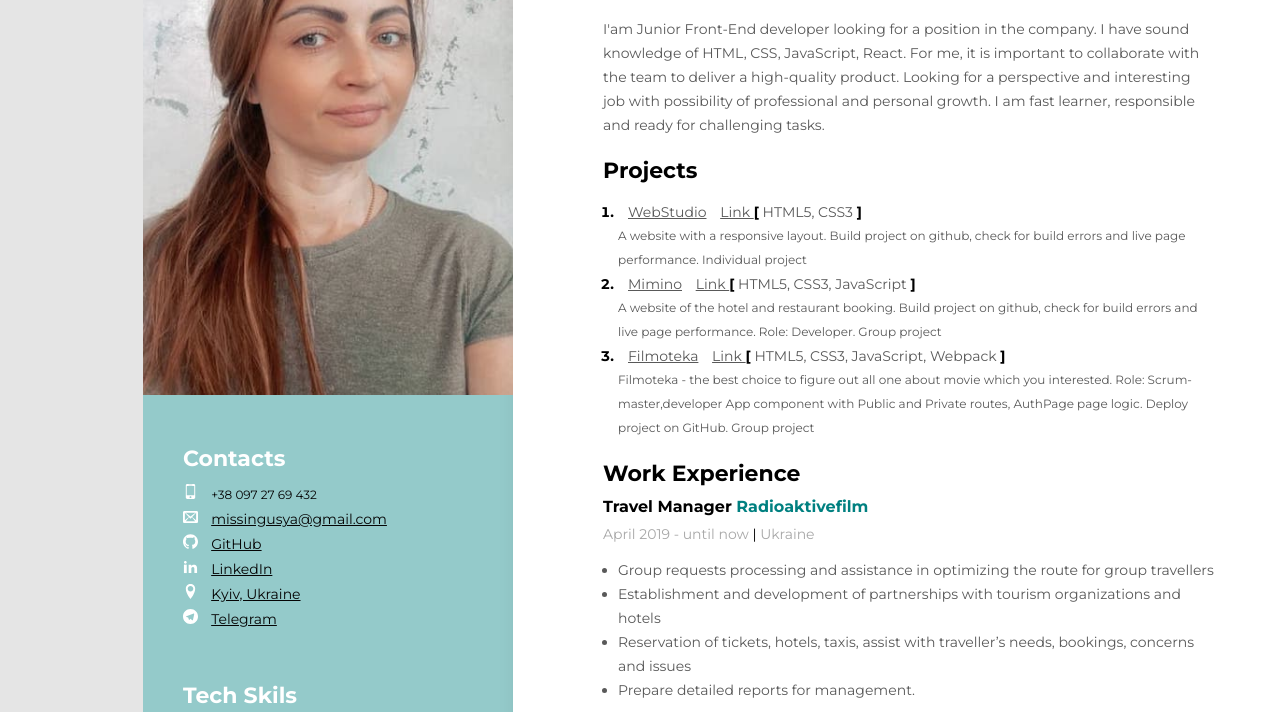
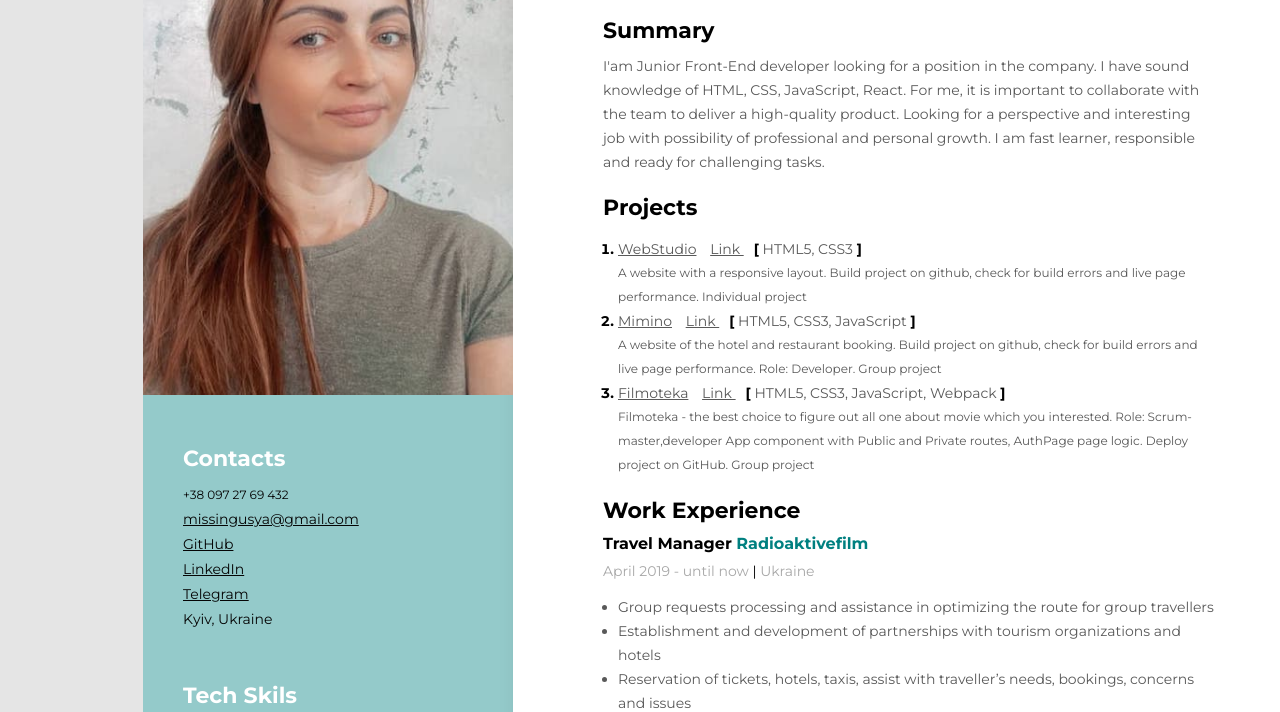
Before and after one commit to Inhaasap/Curriculum_Vitae, a plain HTML site: page index.html in a window 1280 px wide. Shown: the part 208-920 px from the top of the page. Drawn offline with Linux system fonts and the light colour scheme.

Commit message:
fixed issues

```diff
--- a/index.html
+++ b/index.html
@@ -21,6 +21,7 @@
         <div class="about">
           <h2 class="about-position">Junior Front-End Developer</h2>
           <h1 class="about-name">Inha Yurchenko</h1>
+          <h3 class="title">Summary</h3>
           <p class="about-description">
             I'am Junior Front-End developer looking for a position in the
             company. I have sound knowledge of HTML, CSS, JavaScript, React. For
@@ -234,31 +235,31 @@
           <h3 class="sidebar-title">Contacts</h3>
           <div class="contact">
             <p class="contact-text">
-              <svg class="contact-icon" width="15" height="15">
+              <!-- <svg class="contact-icon" width="15" height="15">
                 <use href="./img/symbol-defs.svg#icon-mobile"></use>
-              </svg>
+              </svg> -->
               <a class="contact-link" href="380972769432"></a>+38 097 27 69 432
             </p>
             <p>
-              <svg class="contact-icon" width="15" height="15">
+              <!-- <svg class="contact-icon" width="15" height="15">
                 <use href="./img/symbol-defs.svg#icon-envelop"></use>
-              </svg>
+              </svg> -->
               <a class="contact-link" href="mailto:missingusya@gmail.com"
                 >missingusya@gmail.com</a
               >
             </p>
             <p>
-              <svg class="contact-icon" width="15" height="15">
+              <!-- <svg class="contact-icon" width="15" height="15">
                 <use href="./img/symbol-defs.svg#icon-github"></use>
-              </svg>
+              </svg> -->
               <a class="contact-link" href="https://github.com/Inhaasap"
                 >GitHub</a
               >
             </p>
             <p>
-              <svg class="contact-icon" width="15" height="15">
+              <!-- <svg class="contact-icon" width="15" height="15">
                 <use href="./img/symbol-defs.svg#icon-linkedin"></use>
-              </svg>
+              </svg> -->
               <a
                 class="contact-link"
                 href="https://www.linkedin.com/in/inha-yurchenko-64b110150/"
@@ -266,16 +267,16 @@
               >
             </p>
             <p>
-              <svg class="contact-icon" width="15" height="15">
-                <use href="./img/symbol-defs.svg#icon-location"></use>
-              </svg>
-              <a class="contact-link" href="#">Kyiv, Ukraine</a>
+              <!-- <svg class="contact-icon" width="15" height="15">
+                <use href="./img/symbol-defs.svg#icon-telegram"></use>
+              </svg> -->
+              <a class="contact-link" href="https://t.me/inhaasap">Telegram</a>
             </p>
             <p>
-              <svg class="contact-icon" width="15" height="15">
-                <use href="./img/symbol-defs.svg#icon-telegram"></use>
-              </svg>
-              <a class="contact-link" href="https://t.me/inhaasap">Telegram</a>
+              <!-- <svg class="contact-icon" width="15" height="15">
+                <use href="./img/symbol-defs.svg#icon-location"></use>
+              </svg> -->
+              <a class="contact-link location" href="#">Kyiv, Ukraine</a>
             </p>
           </div>
           <!-- Tech Skils -->
@@ -333,7 +334,7 @@
             <h3 class="sidebar-title">Languages</h3>
             <ul class="languages-list">
               <li class="languages-item">
-                <span class="languages-text">English - Upper Intermediate</span>
+                <span class="languages-text">English - Upper-Intermediate</span>
               </li>
               <li class="languages-item">
                 <span class="languages-text">Ukrainian - Native </span>
--- a/styles/styles.css
+++ b/styles/styles.css
@@ -95,7 +95,7 @@ h6 {
 
 .project-link {
   /* text-decoration: none; */
-  margin-left: 10px;
+  margin-right: 10px;
 }
 
 .project-bracket {
@@ -262,6 +262,10 @@ h6 {
   text-decoration: underline;
 }
 
+.location {
+  text-decoration: none;
+}
+
 .tech-skills {
   margin-bottom: 50px;
 }
```
